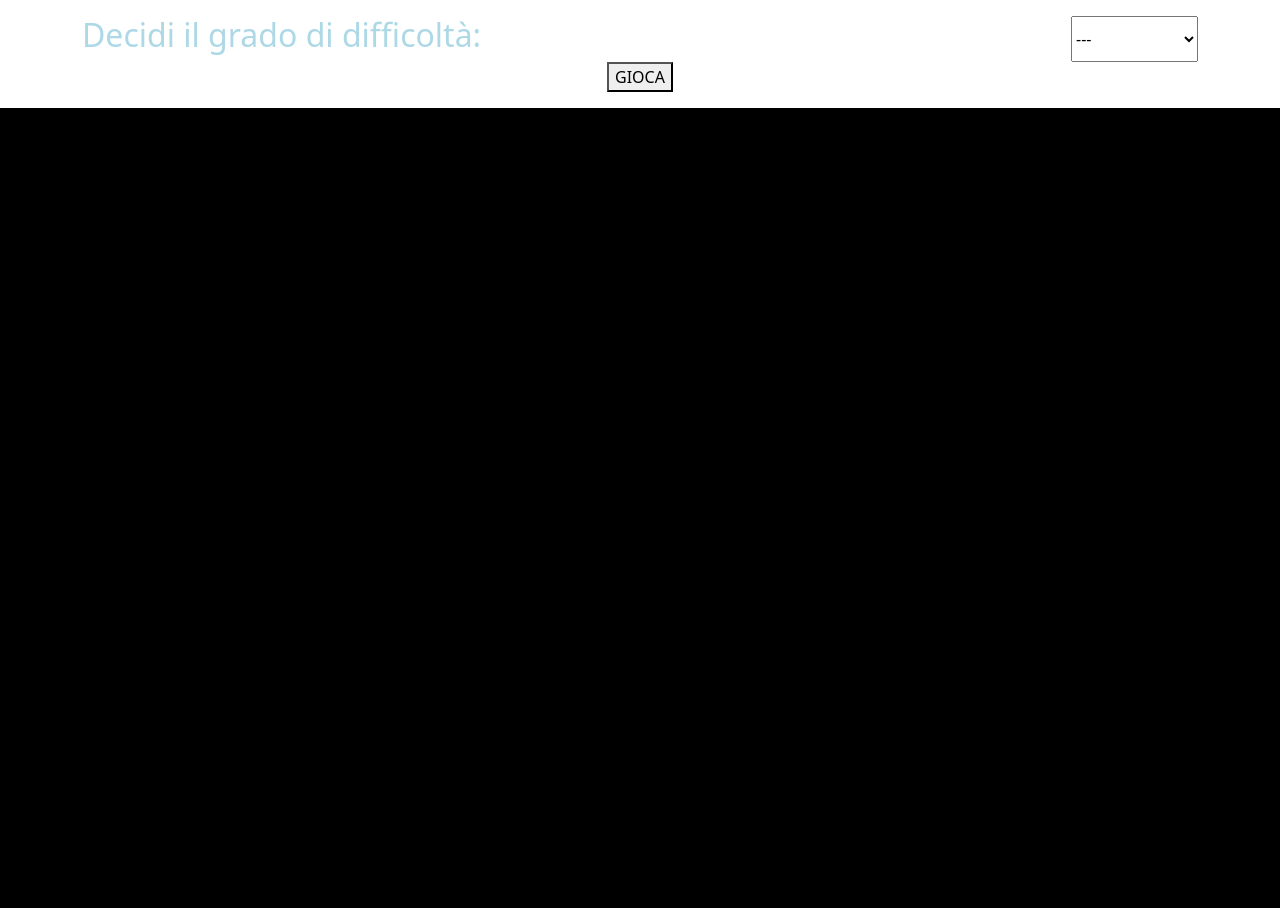
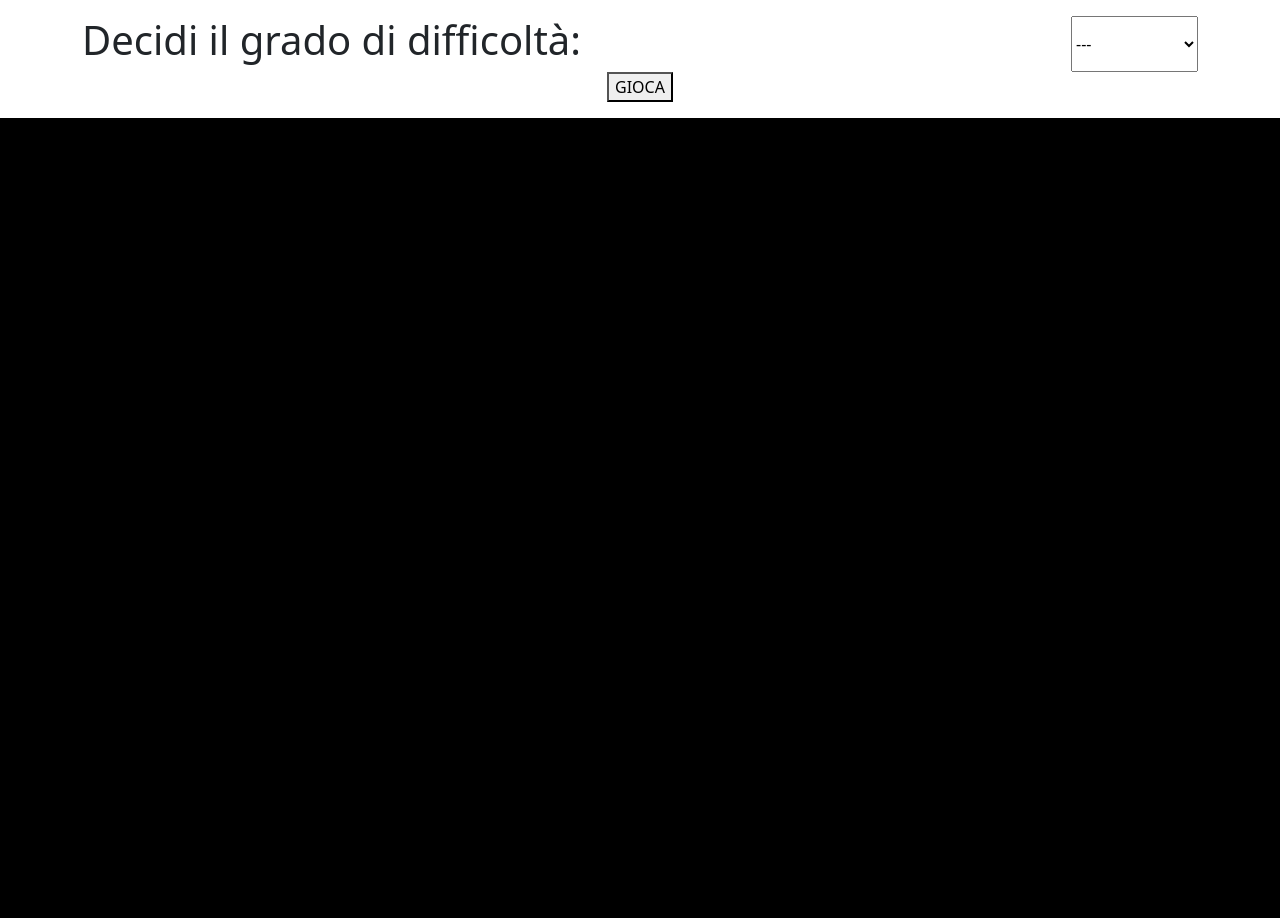
Before and after one commit to niculas1989/js-campominato-dom, a plain HTML site: page index.html in a window 1280 px wide. Drawn offline with nearby package versions, Linux system fonts and the light colour scheme.

Commit message:
add h1 in HTML

```diff
--- a/index.html
+++ b/index.html
@@ -14,7 +14,7 @@
 <body>
     <header class="container my-3">
         <div class="d-flex justify-content-between">
-            <h2>Decidi il grado di difficoltà: </h2>
+            <h1>Decidi il grado di difficoltà: </h1>
             <select name="difficulty" id="difficulty">
                 <option value="null">---</option>
                 <option value="1">Easy mode</option>
```
